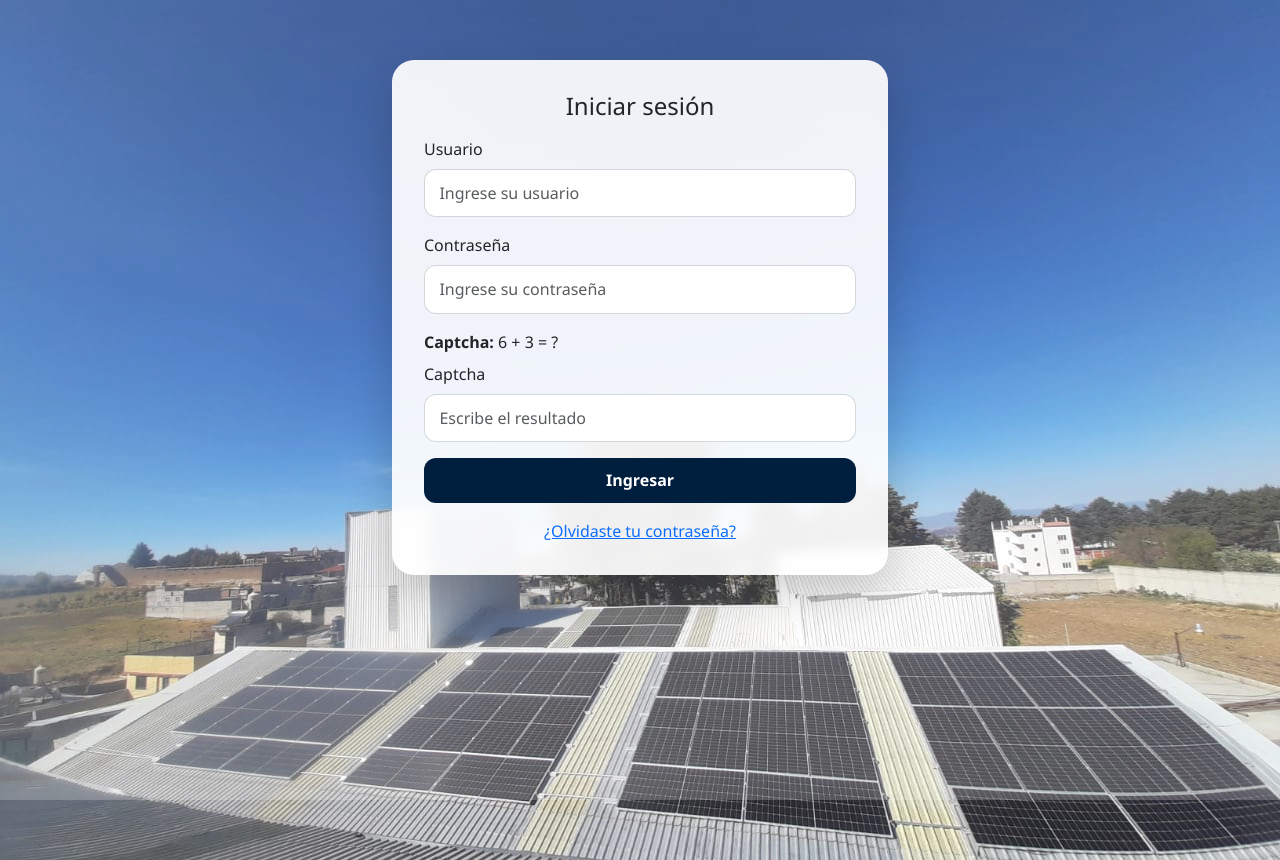
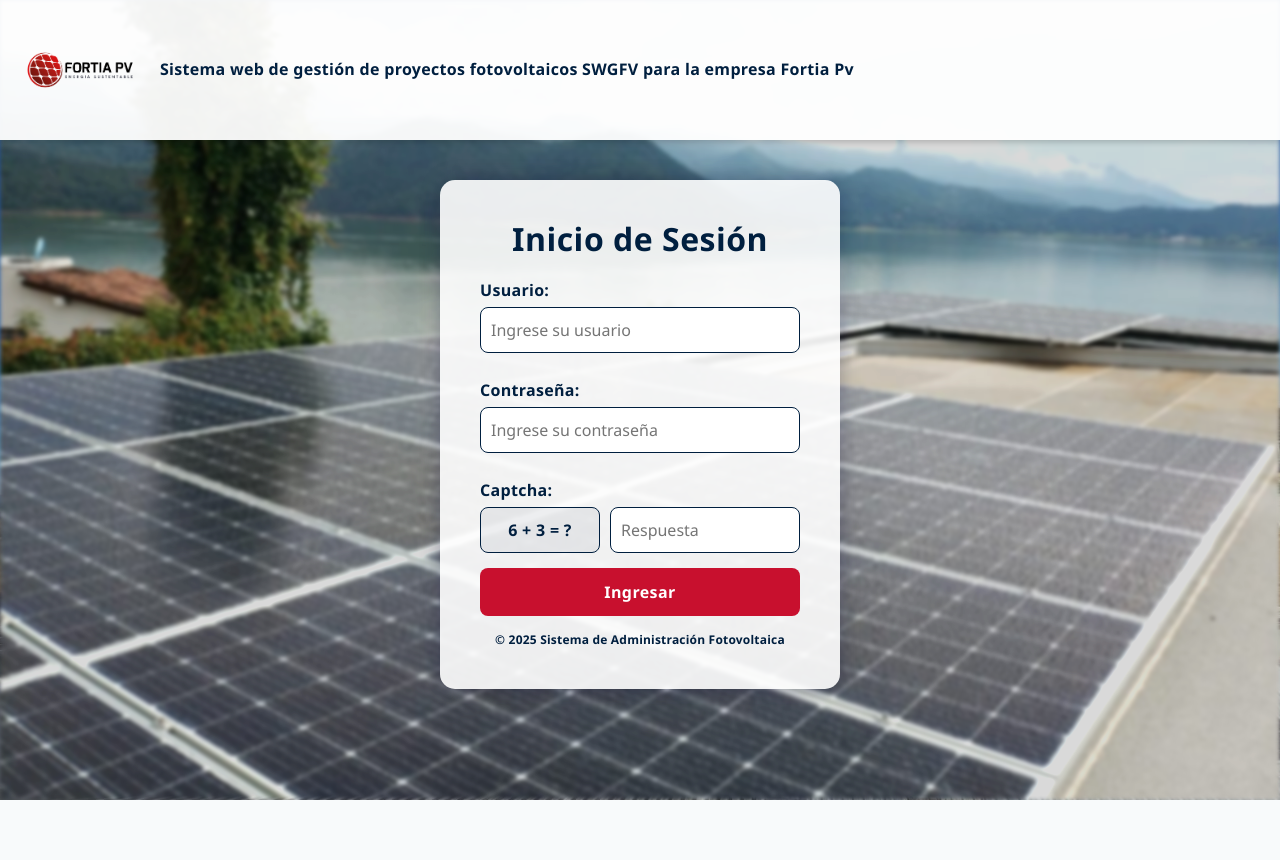
Before and after one commit to Alfredo140589/SWGFV, a Django app: page / in a window 1280 px wide. After the commit the page ends 800 px from the top, so only its background shows below. Run offline with Django 4.2, Linux system fonts and the light colour scheme.

Commit message:
Actualizar diseño del login

```diff
--- a/templates/core/login.html
+++ b/templates/core/login.html
@@ -1,16 +1,199 @@
 {% extends "core/base.html" %}
 {% load static %}
 
+{% block title %}Sistema Fotovoltaico - Inicio de Sesión{% endblock %}
+
+{% block head %}
+<style>
+  * { box-sizing: border-box; }
+  body {
+    margin: 0;
+    font-family: 'Segoe UI', Tahoma, Geneva, Verdana, sans-serif;
+    min-height: 100vh;
+    display: flex;
+    flex-direction: column;
+    align-items: center;
+    position: relative;
+    overflow-x: hidden;
+    background-color: #001F3F;
+  }
+
+  body::before {
+    content: '';
+    position: fixed;
+    top: 0;
+    left: 0;
+    width: 100%;
+    height: 100%;
+    background-image: url("{% static 'core/img/imagen1.jpg' %}");
+    background-size: cover;
+    background-position: center;
+    background-repeat: no-repeat;
+    filter: blur(2px) brightness(1.2);
+    z-index: -2;
+  }
+
+  body::after {
+    content: '';
+    position: fixed;
+    top: 0;
+    left: 0;
+    width: 100%;
+    height: 100%;
+    background-color: rgba(0,0,0,0.15);
+    z-index: -1;
+  }
+
+  header {
+    width: 100%;
+    padding: 10px 20px;
+    display: flex;
+    align-items: center;
+    background-color: rgba(255,255,255,0.95);
+    box-shadow: 0 2px 6px rgba(0,0,0,0.2);
+    position: fixed;
+    top: 0;
+    z-index: 2;
+  }
+
+  header img {
+    height: 120px;
+    margin-right: 20px;
+  }
+
+  /* ✅ Más ancho/negrita para el título superior */
+  header h1 {
+    font-size: 16px;
+    color: #001F3F;
+    margin: 0;
+    line-height: 1.2;
+    flex: 1;
+    word-wrap: break-word;
+    font-weight: 700;
+    letter-spacing: 0.3px;
+  }
+
+  .login-container {
+    background-color: rgba(255, 255, 255, 0.9);
+    border-radius: 15px;
+    box-shadow: 0 0 20px rgba(0, 0, 50, 0.3);
+    padding: 40px;
+    width: 90%;
+    max-width: 400px;
+    text-align: center;
+    position: relative;
+    z-index: 1;
+    margin-top: 180px;
+  }
+
+  /* ✅ Más ancho/negrita para "Inicio de Sesión" */
+  h2 {
+    color: #001F3F;
+    margin-bottom: 20px;
+    font-weight: 800;
+    letter-spacing: 0.5px;
+  }
+
+  /* ✅ Más ancho/negrita para labels */
+  label {
+    display: block;
+    text-align: left;
+    margin: 10px 0 5px;
+    color: #001F3F;
+    font-weight: 700;
+    letter-spacing: 0.3px;
+  }
+
+  input[type="text"], input[type="password"] {
+    width: 100%;
+    padding: 10px;
+    border: 1px solid #001F3F;
+    border-radius: 8px;
+    margin-bottom: 15px;
+  }
+
+  /* Caja captcha como input */
+  .captcha-row{
+    display:flex;
+    gap:10px;
+    align-items:center;
+    margin-bottom:15px;
+  }
+  .captcha-q{
+    flex:0 0 auto;
+    padding: 10px 12px;
+    border: 1px solid #001F3F;
+    border-radius: 8px;
+    font-weight: 800;
+    letter-spacing: 0.3px;
+    color:#001F3F;
+    background: rgba(0,31,63,0.06);
+    min-width: 120px;
+    text-align:center;
+  }
+  .captcha-row input[type="text"]{
+    margin-bottom:0;
+    flex:1 1 auto;
+  }
+
+  button {
+    width: 100%;
+    background-color: #C8102E;
+    color: white;
+    border: none;
+    padding: 12px;
+    border-radius: 8px;
+    font-size: 16px;
+    cursor: pointer;
+    transition: background 0.3s ease;
+    font-weight: 800;
+    letter-spacing: 0.4px;
+  }
+  button:hover { background-color: #a10b24; }
+
+  .footer {
+    margin-top: 15px;
+    color: #001F3F;
+    font-size: 12px;
+    font-weight: 600;
+    letter-spacing: 0.2px;
+  }
+
+  .msg{
+    text-align:left;
+    padding:10px 12px;
+    border-radius:8px;
+    margin-bottom:10px;
+    font-size: 14px;
+    font-weight: 600;
+  }
+  .msg-error{ background:#fde2e2; border:1px solid #f5b5b5; color:#7a0b0b; }
+  .msg-success{ background:#e7f6ea; border:1px solid #bfe7c7; color:#0b4b1f; }
+  .msg-info{ background:#e7f0fb; border:1px solid #b9d0f5; color:#0b2a4a; }
+
+  @media (max-width: 480px) {
+    header h1 { font-size: 14px; }
+    .login-container { padding: 30px; margin-top: 160px; }
+    header img { height: 100px; margin-right: 10px; }
+    .captcha-row{ flex-direction:column; align-items:stretch; }
+    .captcha-q{ width:100%; }
+  }
+</style>
+{% endblock %}
+
 {% block content %}
-<div class="container" style="max-width: 520px; margin-top: 60px;">
-  <div class="card shadow-sm">
-    <div class="card-body p-4">
-      <h4 class="mb-3 text-center">Iniciar sesión</h4>
+  <header>
+    <img src="{% static 'core/img/logo1.png' %}" alt="Logo Fortia Pv">
+    <h1>Sistema web de gestión de proyectos fotovoltaicos SWGFV para la empresa Fortia Pv</h1>
+  </header>
 
-      {# Mensajes (errores / success) #}
+  <div class="login-container">
+    <h2>Inicio de Sesión</h2>
+
+    {# Mensajes Django #}
     {% if messages %}
       {% for message in messages %}
-          <div class="alert {% if message.tags %}alert-{{ message.tags }}{% else %}alert-info{% endif %} mb-3" role="alert">
+        <div class="msg {% if 'error' in message.tags %}msg-error{% elif 'success' in message.tags %}msg-success{% else %}msg-info{% endif %}">
           {{ message }}
         </div>
       {% endfor %}
@@ -18,48 +201,24 @@
 
     <form method="post" novalidate>
       {% csrf_token %}
+
+      <label for="usuario">Usuario:</label>
+      <input id="usuario" type="text" name="usuario" placeholder="Ingrese su usuario"
+             value="{{ request.POST.usuario|default_if_none:'' }}" required>
+
+      <label for="password">Contraseña:</label>
+      <input id="password" type="password" name="password" placeholder="Ingrese su contraseña" required>
+
+      <label>Captcha:</label>
+      <div class="captcha-row">
+        <div class="captcha-q">{{ captcha_question }}</div>
+        <input type="text" name="captcha" placeholder="Respuesta" required>
+      </div>
       <input type="hidden" name="captcha_token" value="{{ captcha_token }}">
 
-        {# Usuario #}
-        <div class="mb-3">
-          <label class="form-label">{{ form.usuario.label }}</label>
-          {{ form.usuario }}
-          {% if form.usuario.errors %}
-            <div class="text-danger small mt-1">{{ form.usuario.errors|striptags }}</div>
-          {% endif %}
-        </div>
+      <button type="submit">Ingresar</button>
 
-        {# Password #}
-        <div class="mb-3">
-          <label class="form-label">{{ form.password.label }}</label>
-          {{ form.password }}
-          {% if form.password.errors %}
-            <div class="text-danger small mt-1">{{ form.password.errors|striptags }}</div>
-          {% endif %}
-        </div>
-
-        {# Captcha question #}
-        <div class="mb-2">
-          <span class="fw-semibold">Captcha:</span>
-          <span>{{ captcha_question }}</span>
-        </div>
-
-        {# Captcha input (usa el field del Form para asegurar name="captcha") #}
-        <div class="mb-3">
-          <label class="form-label">{{ form.captcha.label }}</label>
-          {{ form.captcha }}
-          {% if form.captcha.errors %}
-            <div class="text-danger small mt-1">{{ form.captcha.errors|striptags }}</div>
-          {% endif %}
-        </div>
-
-        <button type="submit" class="btn btn-primary w-100">Ingresar</button>
+      <div class="footer">© 2025 Sistema de Administración Fotovoltaica</div>
     </form>
-
-      <div class="text-center mt-3">
-        <a href="{% url 'core:recuperar' %}">¿Olvidaste tu contraseña?</a>
-      </div>
-    </div>
-  </div>
   </div>
 {% endblock %}
```
Lines whose indentation alone changed are shown as unchanged.
